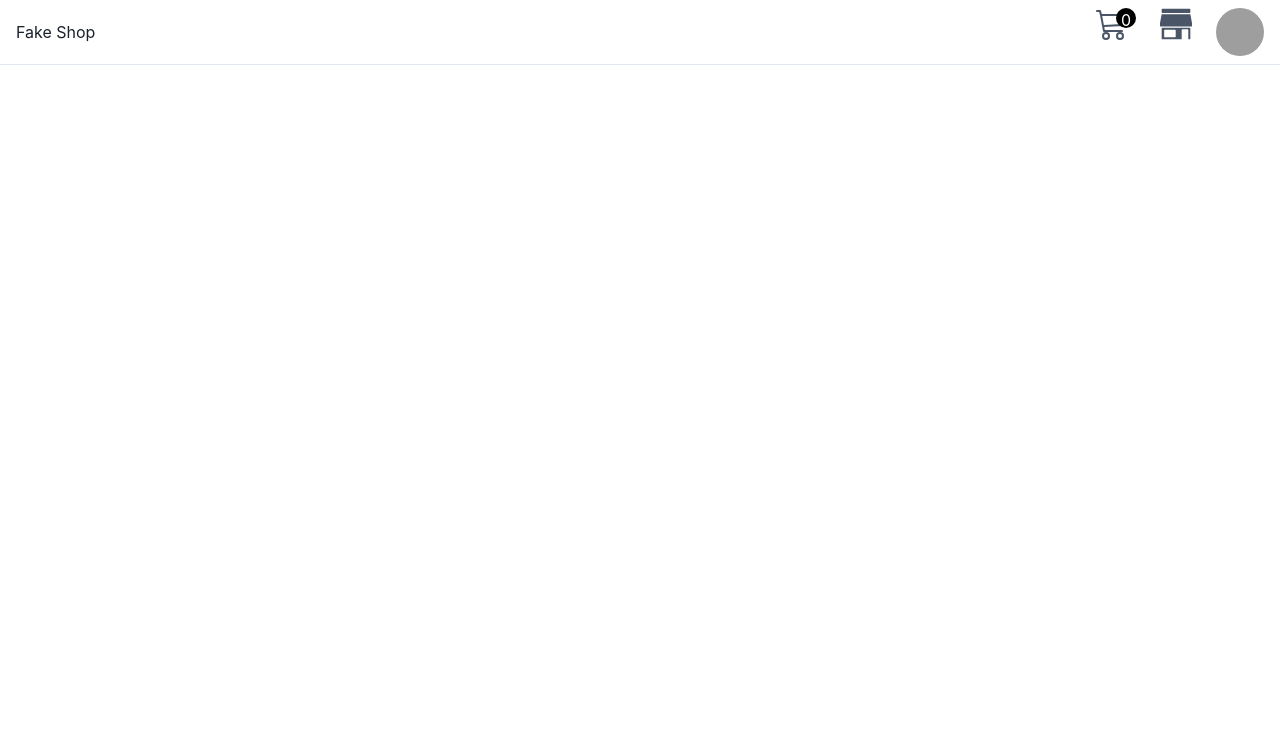
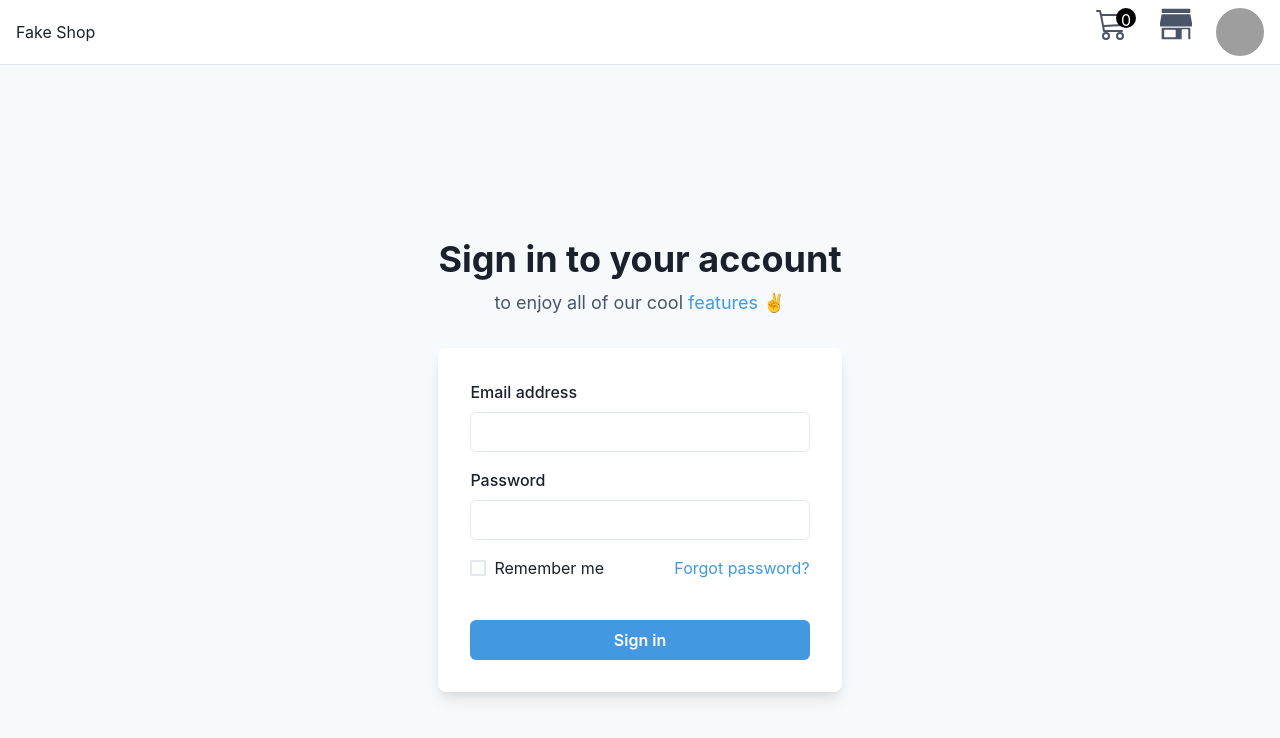
Before and after one commit to MoovendhanR/ecommerce-site-redux, a React (Create React App) app: page /login in a window 1280 px wide. Before the commit this address had no page. Shown: the top 738 px of the page. Built offline with nearby package versions, Linux system fonts and the light colour scheme; data requests are answered from the project's data file; grey boxes are pictures that could not be loaded.

Commit message:
login page creaate successfully

```diff
--- a/db.json
+++ b/db.json
@@ -326,6 +326,18 @@
         "rate": 4.6,
         "count": 400
       }
+    },
+    {
+      "id": 16,
+      "title": "Lock and Love Women's Removable Hooded Faux Leather Moto Biker Jacket",
+      "price": 295,
+      "description": "100% POLYURETHANE(shell) 100% POLYESTER(lining) 75% POLYESTER 25% COTTON (SWEATER), Faux leather material for style and comfort / 2 pockets of front, 2-For-One Hooded denim style faux leather jacket, Button detail on waist / Detail stitching at sides, HAND WASH ONLY / DO NOT BLEACH / LINE DRY / DO NOT IRON",
+      "category": "women's clothing",
+      "image": "https://fakestoreapi.com/img/81XH0e8fefL._AC_UY879_.jpg",
+      "rating": {
+        "rate": 2.9,
+        "count": 340
+      }
     }
   ]
 }
--- /dev/null
+++ b/src/Pages/Login.jsx
@@ -0,0 +1,66 @@
+import {
+    Flex,
+    Box,
+    FormControl,
+    FormLabel,
+    Input,
+    Checkbox,
+    Stack,
+    Link,
+    Button,
+    Heading,
+    Text,
+    useColorModeValue,
+  } from '@chakra-ui/react';
+
+  export default function Login() {
+    return (
+      <Flex
+        minH={'100vh'}
+        align={'center'}
+        justify={'center'}
+        bg={useColorModeValue('gray.50', 'gray.800')}>
+        <Stack spacing={8} mx={'auto'} maxW={'lg'} py={12} px={6}>
+          <Stack align={'center'}>
+            <Heading fontSize={'4xl'}>Sign in to your account</Heading>
+            <Text fontSize={'lg'} color={'gray.600'}>
+              to enjoy all of our cool <Link color={'blue.400'}>features</Link> ✌️
+            </Text>
+          </Stack>
+          <Box
+            rounded={'lg'}
+            bg={useColorModeValue('white', 'gray.700')}
+            boxShadow={'lg'}
+            p={8}>
+            <Stack spacing={4}>
+              <FormControl id="email">
+                <FormLabel>Email address</FormLabel>
+                <Input type="email" />
+              </FormControl>
+              <FormControl id="password">
+                <FormLabel>Password</FormLabel>
+                <Input type="password" />
+              </FormControl>
+              <Stack spacing={10}>
+                <Stack
+                  direction={{ base: 'column', sm: 'row' }}
+                  align={'start'}
+                  justify={'space-between'}>
+                  <Checkbox>Remember me</Checkbox>
+                  <Link color={'blue.400'}>Forgot password?</Link>
+                </Stack>
+                <Button
+                  bg={'blue.400'}
+                  color={'white'}
+                  _hover={{
+                    bg: 'blue.500',
+                  }}>
+                  Sign in
+                </Button>
+              </Stack>
+            </Stack>
+          </Box>
+        </Stack>
+      </Flex>
+    );
+  }
--- /dev/null
+++ b/src/Pages/Register.jsx
@@ -0,0 +1,11 @@
+import React from 'react'
+
+const Register = () => {
+  return (
+    <div>
+  this is Register
+    </div>
+  )
+}
+
+export default Register
--- a/src/components/AllRoutes.jsx
+++ b/src/components/AllRoutes.jsx
@@ -2,9 +2,11 @@ import React from 'react'
 import { Route, Routes } from 'react-router-dom'
 import Cart from '../Pages/Cart'
 import HomePage from '../Pages/HomePage'
+import Login from '../Pages/Login'
 import Orders from '../Pages/Orders'
 import Product from '../Pages/Product'
 import Products from '../Pages/Products'
+import Register from '../Pages/Register'
 
 const AllRoutes = () => {
   return (
@@ -15,6 +17,8 @@ const AllRoutes = () => {
         <Route path="/products/:id" element={<Product/>}/>
         <Route path="/cart" element={<Cart/>}/>
         <Route path="/orders" element={<Orders/>} />
+        <Route path="/register" element={<Register/>} />
+        <Route path="/login" element={<Login/>} />
           </Routes>
 
     </div>
```
